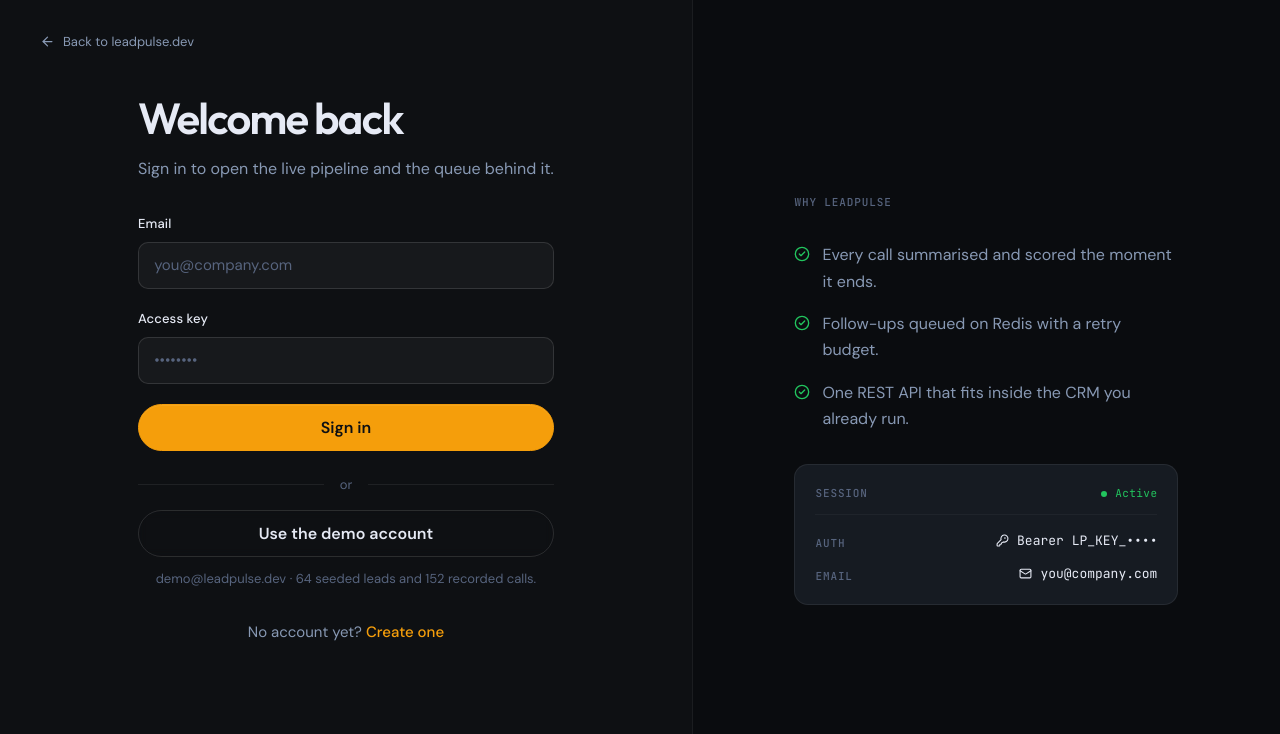
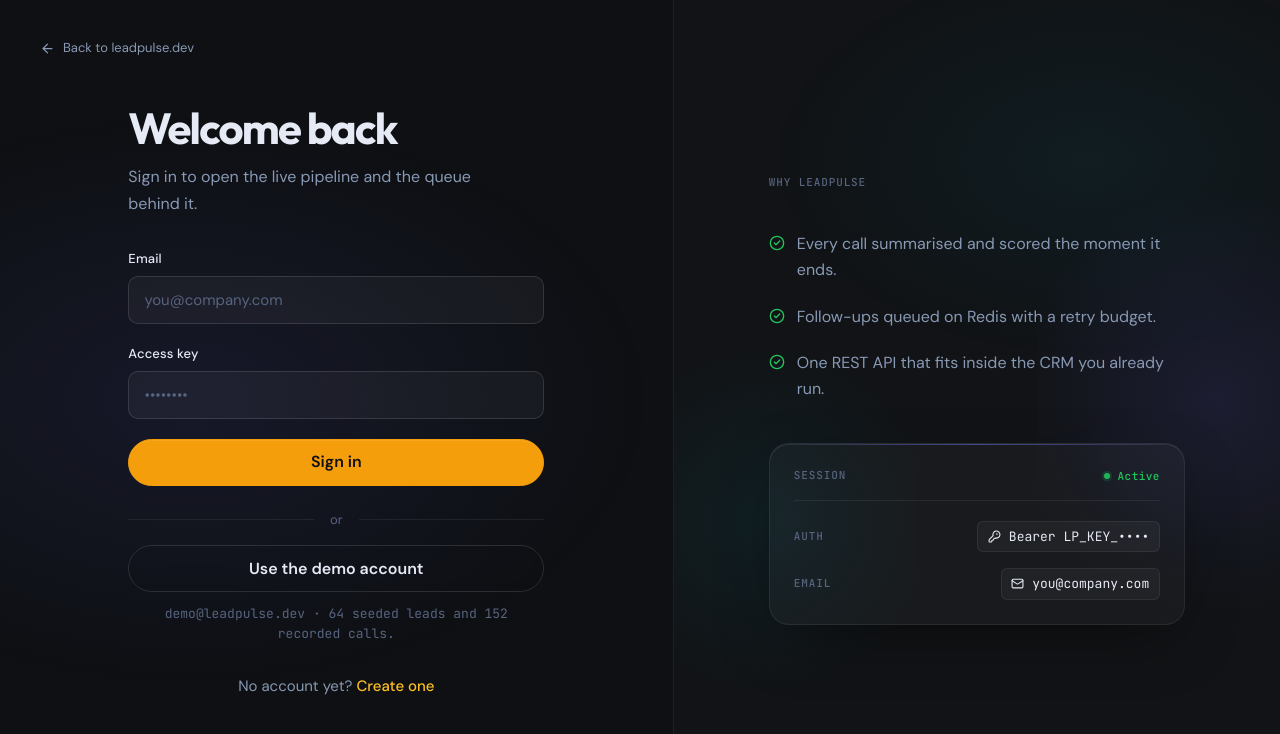
Before and after one commit to Aadi-110i/LeadPulse, a React (Vite) app: page /signin in a window 1280 px wide. Shown: the top 734 px of the page. Built offline with nearby package versions, Linux system fonts and the light colour scheme.

Commit message:
style(auth): rebuild the authentication surface with brand and split layout

```diff
--- a/src/pages/Auth/Auth.module.css
+++ b/src/pages/Auth/Auth.module.css
@@ -1,17 +1,31 @@
 /* ============================================================================
-   Auth — "Quiet Console" register.
-   Split layout: the form on the left, the promise on the right.
+   Auth — "Void" dark split layout.
+   Redesigned for warmth, trust, and charisma.
    ========================================================================== */
 
 .page {
-  min-height: 100vh;
+  min-height: 100dvh;
   display: grid;
-  grid-template-columns: minmax(0, 1fr) minmax(0, 0.85fr);
+  grid-template-columns: minmax(0, 1fr) minmax(0, 0.9fr);
   background: var(--ground);
+  position: relative;
+  overflow: hidden;
+}
+
+/* Global ambient glow */
+.page::before {
+  content: '';
+  position: fixed;
+  inset: 0;
+  background:
+    radial-gradient(ellipse 60% 60% at 15% 50%, rgba(99, 102, 241, 0.1) 0%, transparent 60%),
+    radial-gradient(ellipse 50% 50% at 85% 20%, rgba(6, 182, 212, 0.06) 0%, transparent 50%);
+  pointer-events: none;
+  z-index: 0;
 }
 
 /* -------------------------------------------------------------------------- */
-/* Form panel                                                                    */
+/* Form panel                                                                   */
 /* -------------------------------------------------------------------------- */
 .panel {
   padding: var(--space-8) var(--space-10) var(--space-12);
@@ -19,6 +33,9 @@
   flex-direction: column;
   gap: var(--space-10);
   min-width: 0;
+  position: relative;
+  z-index: 1;
+  border-right: 1px solid var(--rule);
 }
 
 .back {
@@ -29,11 +46,17 @@
   font-size: var(--text-sm);
   color: var(--ink-muted);
   text-decoration: none;
-  transition: color var(--t-fast) var(--ease-out);
+  padding: 0.4rem 0.75rem;
+  margin-left: -0.75rem;
+  border-radius: var(--radius-sm);
+  transition:
+    color var(--t-fast) var(--ease-out),
+    background-color var(--t-fast) var(--ease-out);
 }
 
 .back:hover {
   color: var(--ink);
+  background: rgba(255, 255, 255, 0.05);
 }
 
 .formWrap {
@@ -42,11 +65,68 @@
   margin: 0 auto;
 }
 
+/* Brand in auth */
+.authBrand {
+  display: inline-flex;
+  align-items: center;
+  gap: 0.65rem;
+  text-decoration: none;
+  margin-bottom: var(--space-10);
+}
+
+.authBrandMark {
+  width: 36px;
+  height: 36px;
+  border-radius: 10px;
+  background: linear-gradient(135deg, var(--accent) 0%, var(--accent-strong) 100%);
+  display: grid;
+  place-items: center;
+  flex: none;
+  box-shadow: 0 0 24px -4px var(--accent-glow);
+  position: relative;
+  overflow: hidden;
+}
+
+.authBrandMark::before {
+  content: '';
+  position: absolute;
+  inset: 0;
+  background: linear-gradient(135deg, rgba(255,255,255,0.2) 0%, transparent 60%);
+}
+
+.authBrandMark span {
+  width: 11px;
+  height: 11px;
+  background: rgba(255, 255, 255, 0.95);
+  border-radius: 50%;
+  position: relative;
+  z-index: 1;
+  box-shadow: 0 0 8px rgba(255,255,255,0.6);
+}
+
+.authBrandName {
+  font-family: var(--font-display);
+  font-size: 1.15rem;
+  font-weight: 700;
+  letter-spacing: -0.02em;
+  color: var(--ink);
+}
+
+.authBrandName em {
+  font-style: normal;
+  background: linear-gradient(90deg, var(--accent-light), #06b6d4);
+  -webkit-background-clip: text;
+  -webkit-text-fill-color: transparent;
+  background-clip: text;
+}
+
 .title {
+  font-family: var(--font-display);
   font-size: var(--text-3xl);
   letter-spacing: var(--tracking-display);
-  font-weight: 600;
+  font-weight: 700;
   color: var(--ink);
+  line-height: 1.1;
 }
 
 .subtitle {
@@ -54,7 +134,7 @@
   font-size: var(--text-md);
   line-height: var(--leading-relaxed);
   color: var(--ink-muted);
-  max-width: 40ch;
+  max-width: 36ch;
 }
 
 .form {
@@ -85,6 +165,7 @@
   font-size: var(--text-sm);
   color: var(--ink-faint);
   text-align: center;
+  font-family: var(--font-mono);
 }
 
 .switchMode {
@@ -95,37 +176,75 @@
 }
 
 .switchMode a {
-  color: var(--accent);
+  color: var(--accent-light);
   text-decoration: none;
   font-weight: 500;
+  transition: color var(--t-fast) var(--ease-out);
 }
 
 .switchMode a:hover {
+  color: var(--ink);
   text-decoration: underline;
 }
 
 /* -------------------------------------------------------------------------- */
-/* Promise panel                                                                 */
+/* Promise panel (right side)                                                   */
 /* -------------------------------------------------------------------------- */
 .aside {
-  border-left: 1px solid var(--rule);
-  background: var(--surface-sunken);
+  background: rgba(255, 255, 255, 0.015);
   padding: var(--space-12) var(--space-10);
   display: flex;
   align-items: center;
+  position: relative;
+  z-index: 1;
+  overflow: hidden;
+}
+
+/* Decorative accent glow behind aside */
+.aside::before {
+  content: '';
+  position: absolute;
+  top: 20%;
+  right: -20%;
+  width: 60%;
+  height: 60%;
+  background: radial-gradient(circle, rgba(99, 102, 241, 0.12) 0%, transparent 70%);
+  pointer-events: none;
+}
+
+.aside::after {
+  content: '';
+  position: absolute;
+  bottom: 10%;
+  left: -10%;
+  width: 50%;
+  height: 50%;
+  background: radial-gradient(circle, rgba(6, 182, 212, 0.07) 0%, transparent 70%);
+  pointer-events: none;
 }
 
 .asideInner {
   display: grid;
-  gap: var(--space-8);
+  gap: var(--space-10);
   width: 100%;
-  max-width: 24rem;
+  max-width: 26rem;
   margin: 0 auto;
+  position: relative;
+  z-index: 1;
+}
+
+.asideHeading {
+  font-family: var(--font-display);
+  font-size: var(--text-xs);
+  letter-spacing: var(--tracking-label);
+  text-transform: uppercase;
+  color: var(--accent-light);
+  font-weight: 600;
 }
 
 .promises {
   display: grid;
-  gap: var(--space-4);
+  gap: var(--space-5);
 }
 
 .promises li {
@@ -137,27 +256,48 @@
   color: var(--ink-muted);
 }
 
+.promises li:hover {
+  color: var(--ink);
+}
+
 .promises svg {
   color: var(--positive);
   flex: none;
   margin-top: 4px;
 }
 
+/* Auth showcase card */
 .sample {
-  background: var(--surface);
-  border: 1px solid var(--rule);
-  border-radius: var(--radius);
-  padding: var(--space-5);
+  background: rgba(255, 255, 255, 0.03);
+  border: 1px solid rgba(255, 255, 255, 0.07);
+  border-radius: var(--radius-lg);
+  padding: var(--space-6);
   display: grid;
-  gap: var(--space-4);
+  gap: var(--space-5);
+  position: relative;
+  overflow: hidden;
+  box-shadow:
+    inset 0 1px 0 rgba(255, 255, 255, 0.07),
+    0 20px 60px -16px rgba(0, 0, 0, 0.5);
+}
+
+/* Top shimmer line */
+.sample::before {
+  content: '';
+  position: absolute;
+  top: 0;
+  left: 0;
+  right: 0;
+  height: 1px;
+  background: linear-gradient(90deg, transparent, rgba(99, 102, 241, 0.5), transparent);
 }
 
 .sampleHead {
   display: flex;
   align-items: center;
   justify-content: space-between;
-  padding-bottom: var(--space-3);
-  border-bottom: 1px solid var(--rule-soft);
+  padding-bottom: var(--space-4);
+  border-bottom: 1px solid var(--rule);
 }
 
 .sessionLive {
@@ -168,6 +308,7 @@
   font-size: var(--text-2xs);
   letter-spacing: 0.04em;
   color: var(--positive);
+  font-weight: 500;
 }
 
 .sessionLive::before {
@@ -176,16 +317,22 @@
   height: 6px;
   border-radius: 50%;
   background: var(--positive);
+  animation: pulse-dot 2s ease-in-out infinite;
+}
+
+@keyframes pulse-dot {
+  0%, 100% { opacity: 1; box-shadow: 0 0 0 0 rgba(34, 197, 94, 0.4); }
+  50% { opacity: 0.8; box-shadow: 0 0 0 4px rgba(34, 197, 94, 0); }
 }
 
 .sampleRows {
   display: grid;
-  gap: var(--space-3);
+  gap: var(--space-4);
 }
 
 .sampleRows > div {
   display: flex;
-  align-items: baseline;
+  align-items: center;
   justify-content: space-between;
   gap: var(--space-4);
 }
@@ -197,18 +344,25 @@
   font-family: var(--font-mono);
   font-size: var(--text-sm);
   color: var(--ink);
+  background: rgba(255, 255, 255, 0.04);
+  padding: 0.3rem 0.6rem;
+  border-radius: var(--radius-xs);
+  border: 1px solid var(--rule);
 }
 
 /* -------------------------------------------------------------------------- */
-/* Responsive                                                                    */
+/* Responsive                                                                   */
 /* -------------------------------------------------------------------------- */
 @media (max-width: 940px) {
   .page {
     grid-template-columns: minmax(0, 1fr);
   }
 
+  .panel {
+    border-right: 0;
+  }
+
   .aside {
-    border-left: 0;
     border-top: 1px solid var(--rule);
   }
 }
```
